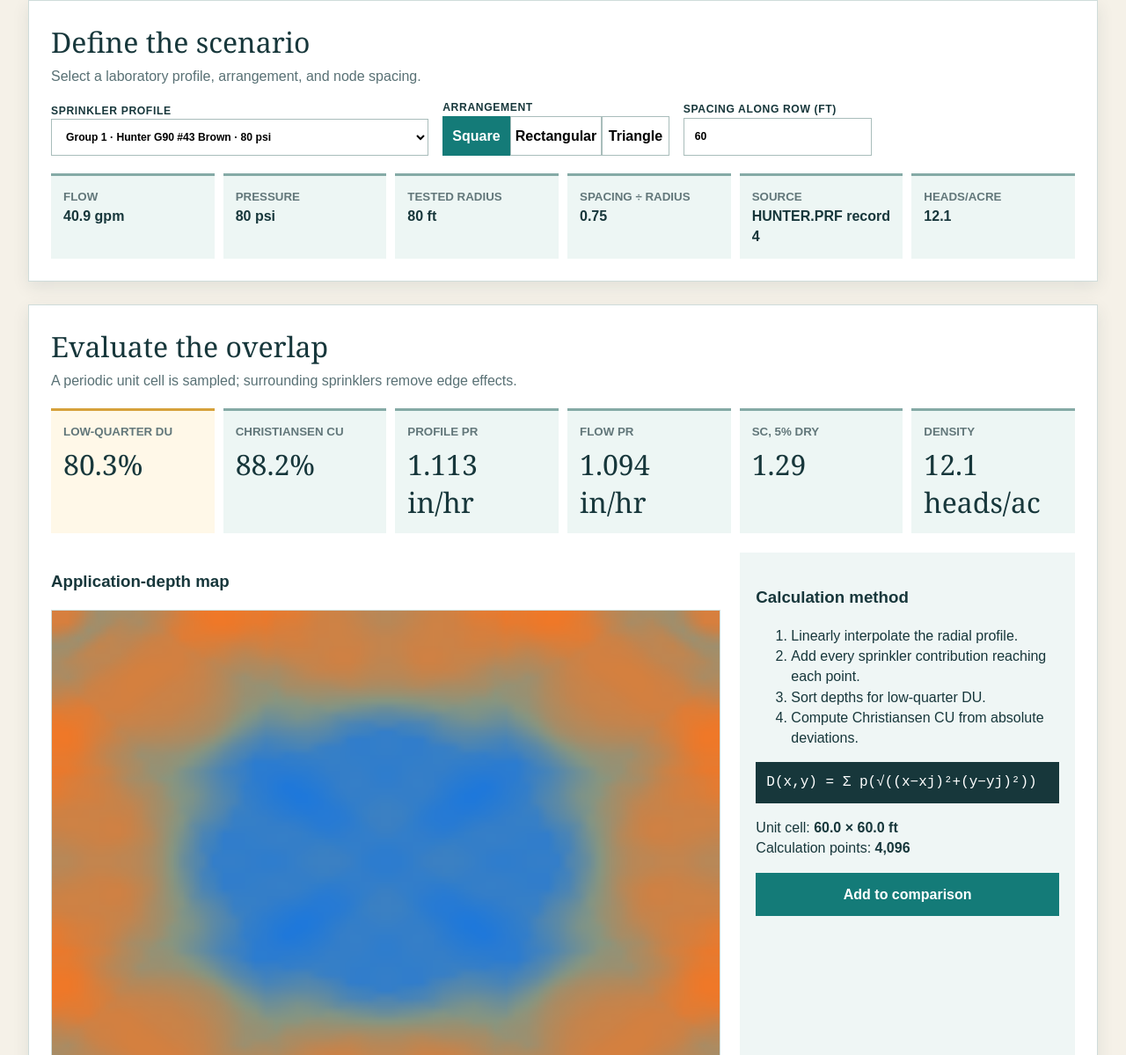
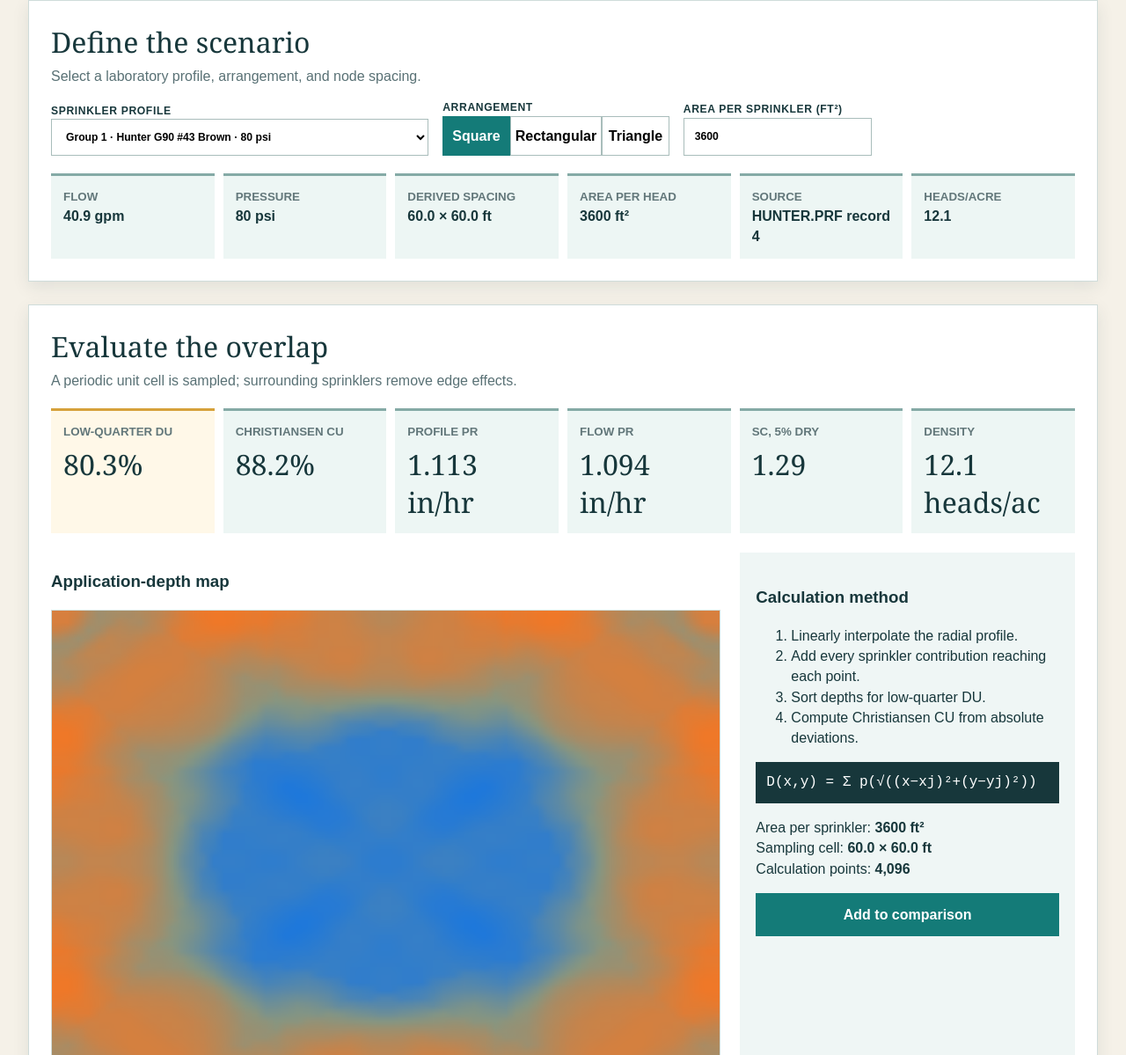
Before and after one commit to ellswort2-sketch/Sprinkler-Uniformity-Calculator, a plain HTML site: page index.html in a window 1280 px wide. Shown: the part 285-1484 px from the top of the page at 88% size. Drawn offline with Linux system fonts and the light colour scheme.

Commit message:
Update index.html

```diff
--- a/index.html
+++ b/index.html
@@ -34,8 +34,8 @@
     <div class="grid">
       <label>Sprinkler profile<select id="profile"></select></label>
       <div><label>Arrangement</label><div class="arrange"><button data-layout="square" class="active">Square</button><button data-layout="rect">Rectangular</button><button data-layout="triangle">Triangle</button></div></div>
-      <label>Spacing along row (ft)<input id="sx" type="number" min="10" max="200" step="1" value="60"></label>
-      <label id="syLabel">Spacing between rows (ft)<input id="sy" type="number" min="10" max="200" step="1" value="60"></label>
+      <label>Area per sprinkler (ft²)<input id="area" type="number" min="100" max="40000" step="100" value="3600"></label>
+      <label id="ratioLabel">Rectangular row/column ratio<input id="ratio" type="number" min=".25" max="4" step=".05" value="1.25"></label>
     </div>
     <div class="facts" id="facts"></div>
   </section>
@@ -73,11 +73,11 @@ const profiles=[
 {name:"Rain Bird 900E #52 Orange",group:4,pressure:80,flow:36.1,radius:72,source:"RAINBIRD.PRF record 6",v:[.37,.37,.31,.5,.44,.365,.29,.27,.27,.27,.28,.3,.325,.33,.33,.32,.31,.3,.3,.29,.27,.25,.24,.24,.22,.21,.2,.18,.16,.145,.13,.12,.105,.085,.06,.03,.01]}
 ];
 let layout="square", saved=[], current;
-const $=id=>document.getElementById(id), profile=$("profile"), sx=$("sx"), sy=$("sy");
+const $=id=>document.getElementById(id), profile=$("profile"), areaInput=$("area"), ratioInput=$("ratio");
 profiles.forEach((p,i)=>profile.add(new Option(`Group ${p.group} · ${p.name} · ${p.pressure} psi`,i)));
 document.querySelectorAll("[data-layout]").forEach(b=>b.onclick=()=>{layout=b.dataset.layout;document.querySelectorAll("[data-layout]").forEach(x=>x.classList.toggle("active",x===b));updateLayout();calculate()});
-[profile,sx,sy].forEach(e=>e.addEventListener("input",calculate));
-function updateLayout(){const tri=layout==="triangle",sq=layout==="square";$("syLabel").style.display=sq||tri?"none":"block";if(sq)sy.value=sx.value}
+[profile,areaInput,ratioInput].forEach(e=>e.addEventListener("input",calculate));
+function updateLayout(){$("ratioLabel").style.display=layout==="rect"?"block":"none"}
 function radial(p,r){if(r>p.radius)return 0;let q=r/2,i=Math.floor(q),t=q-i;if(i>=p.v.length-1)return p.v[p.v.length-1];return p.v[i]*(1-t)+p.v[i+1]*t}
 function heads(p,Sx,Sy){
   let out=[],n=Math.ceil(p.radius/Math.min(Sx,Sy))+2;
@@ -86,24 +86,29 @@ function heads(p,Sx,Sy){
   return out;
 }
 function calculate(){
-  const p=profiles[+profile.value],Sx=Math.max(10,+sx.value||60);if(layout==="square")sy.value=Sx;
-  const Sy=layout==="triangle"?Math.sqrt(3)*Sx:+sy.value||Sx,cellH=layout==="triangle"?Math.sqrt(3)*Sx:Sy, nx=64,ny=Math.max(48,Math.round(64*cellH/Sx)), hs=heads(p,Sx,Sy), vals=[];
+  const p=profiles[+profile.value],targetArea=Math.max(100,+areaInput.value||3600),ratio=Math.max(.25,+ratioInput.value||1.25);
+  let Sx,Sy,cellH;
+  if(layout==="triangle"){Sx=Math.sqrt(2*targetArea/Math.sqrt(3));Sy=Math.sqrt(3)*Sx/2;cellH=2*Sy}
+  else if(layout==="rect"){Sx=Math.sqrt(targetArea/ratio);Sy=targetArea/Sx;cellH=Sy}
+  else{Sx=Sy=Math.sqrt(targetArea);cellH=Sy}
+  const nx=64,ny=Math.max(48,Math.round(64*cellH/Sx)), hs=heads(p,Sx,Sy), vals=[];
   for(let y=0;y<ny;y++)for(let x=0;x<nx;x++){let px=(x+.5)/nx*Sx,py=(y+.5)/ny*cellH,d=0;for(const h of hs)d+=radial(p,Math.hypot(px-h[0],py-h[1]));vals.push(d)}
   const sorted=[...vals].sort((a,b)=>a-b),mean=vals.reduce((a,b)=>a+b,0)/vals.length,q=Math.floor(vals.length/4),lq=sorted.slice(0,q).reduce((a,b)=>a+b,0)/q;
-  const du=100*lq/mean,cu=100*(1-vals.reduce((a,b)=>a+Math.abs(b-mean),0)/(vals.length*mean)),area=layout==="triangle"?Sx*Sx*Math.sqrt(3)/2:Sx*Sy,flowPR=96.3*p.flow/area,min=sorted[0],max=sorted.at(-1),k=Math.max(1,Math.round(vals.length*.05)),dry=sorted.slice(0,k).reduce((a,b)=>a+b,0)/k,wet=sorted.slice(-k).reduce((a,b)=>a+b,0)/k,sc=mean/dry;
+  const du=100*lq/mean,cu=100*(1-vals.reduce((a,b)=>a+Math.abs(b-mean),0)/(vals.length*mean)),area=targetArea,flowPR=96.3*p.flow/area,min=sorted[0],max=sorted.at(-1),k=Math.max(1,Math.round(vals.length*.05)),dry=sorted.slice(0,k).reduce((a,b)=>a+b,0)/k,wet=sorted.slice(-k).reduce((a,b)=>a+b,0)/k,sc=mean/dry;
   current={p,layout,Sx,Sy,cellH,nx,ny,vals,mean,du,cu,flowPR,sc,min,max,dry,wet,area};
-  $("facts").innerHTML=[["Flow",p.flow+" gpm"],["Pressure",p.pressure+" psi"],["Tested radius",p.radius+" ft"],["Spacing ÷ radius",(Sx/p.radius).toFixed(2)],["Source",p.source],["Heads/acre",(43560/area).toFixed(1)]].map(x=>`<div class=fact><small>${x[0]}</small><strong>${x[1]}</strong></div>`).join("");
+  const spacing=layout==="triangle"?`${Sx.toFixed(1)} ft nodes`:layout==="rect"?`${Sx.toFixed(1)} × ${Sy.toFixed(1)} ft`:`${Sx.toFixed(1)} × ${Sy.toFixed(1)} ft`;
+  $("facts").innerHTML=[["Flow",p.flow+" gpm"],["Pressure",p.pressure+" psi"],["Derived spacing",spacing],["Area per head",area.toFixed(0)+" ft²"],["Source",p.source],["Heads/acre",(43560/area).toFixed(1)]].map(x=>`<div class=fact><small>${x[0]}</small><strong>${x[1]}</strong></div>`).join("");
   $("metrics").innerHTML=[["Low-quarter DU",du.toFixed(1)+"%"],["Christiansen CU",cu.toFixed(1)+"%"],["Profile PR",mean.toFixed(3)+" in/hr"],["Flow PR",flowPR.toFixed(3)+" in/hr"],["SC, 5% dry",sc.toFixed(2)],["Density",(43560/area).toFixed(1)+" heads/ac"]].map(x=>`<div class=metric><small>${x[0]}</small><b>${x[1]}</b></div>`).join("");
   $("legend").innerHTML=[["Minimum",min],["Driest 5%",dry],["Wettest 5%",wet],["Maximum",max]].map(x=>`<span>${x[0]}<b>${x[1].toFixed(3)} in/hr</b></span>`).join("");
-  $("detail").innerHTML=`Unit cell: <b>${Sx.toFixed(1)} × ${cellH.toFixed(1)} ft</b><br>Calculation points: <b>${vals.length.toLocaleString()}</b>`;
+  $("detail").innerHTML=`Area per sprinkler: <b>${area.toFixed(0)} ft²</b><br>Sampling cell: <b>${Sx.toFixed(1)} × ${cellH.toFixed(1)} ft</b><br>Calculation points: <b>${vals.length.toLocaleString()}</b>`;
   $("readings").textContent=p.v.map((v,i)=>`${String(i*2).padStart(3)} ft : ${v.toFixed(3)} in`).join("\n");draw();
 }
 function draw(){const c=$("map"),g=c.getContext("2d"),{vals,nx,ny,min,max}=current,img=g.createImageData(nx,ny);vals.forEach((v,i)=>{let t=(v-min)/(max-min||1),r=Math.round(30+210*t),b=Math.round(220-180*t),q=i*4;img.data[q]=r;img.data[q+1]=Math.round(150-60*Math.abs(t-.5));img.data[q+2]=b;img.data[q+3]=255});let off=document.createElement("canvas");off.width=nx;off.height=ny;off.getContext("2d").putImageData(img,0,0);g.imageSmoothingEnabled=true;g.drawImage(off,0,0,c.width,c.height)}
 function layoutName(){return layout==="triangle"?"Equilateral triangle":layout==="rect"?"Rectangular":"Square"}
 $("add").onclick=()=>{saved.push({...current,label:layoutName()});renderTable()};
-function renderTable(){if(!saved.length){$("comparison").innerHTML="<p>No saved scenarios yet.</p>";return}$("comparison").innerHTML=`<table><thead><tr><th>Sprinkler</th><th>Layout</th><th>Spacing</th><th>DUlq</th><th>CU</th><th>Profile PR</th><th>Flow PR</th><th>SC</th></tr></thead><tbody>${saved.map((s,i)=>`<tr><td>${s.p.name}</td><td>${s.label}</td><td>${s.Sx.toFixed(0)} × ${s.cellH.toFixed(0)} ft</td><td>${s.du.toFixed(1)}%</td><td>${s.cu.toFixed(1)}%</td><td>${s.mean.toFixed(3)}</td><td>${s.flowPR.toFixed(3)}</td><td>${s.sc.toFixed(2)}</td></tr>`).join("")}</tbody></table>`}
+function renderTable(){if(!saved.length){$("comparison").innerHTML="<p>No saved scenarios yet.</p>";return}$("comparison").innerHTML=`<table><thead><tr><th>Sprinkler</th><th>Layout</th><th>Area/head</th><th>Derived spacing</th><th>DUlq</th><th>CU</th><th>Profile PR</th><th>Flow PR</th><th>SC</th></tr></thead><tbody>${saved.map((s,i)=>`<tr><td>${s.p.name}</td><td>${s.label}</td><td>${s.area.toFixed(0)} ft²</td><td>${s.Sx.toFixed(1)} × ${s.Sy.toFixed(1)} ft</td><td>${s.du.toFixed(1)}%</td><td>${s.cu.toFixed(1)}%</td><td>${s.mean.toFixed(3)}</td><td>${s.flowPR.toFixed(3)}</td><td>${s.sc.toFixed(2)}</td></tr>`).join("")}</tbody></table>`}
 function download(name,text,type){let a=document.createElement("a");a.href=URL.createObjectURL(new Blob([text],{type}));a.download=name;a.click();setTimeout(()=>URL.revokeObjectURL(a.href),1000)}
-$("csv").onclick=()=>download("sprinkler-comparison.csv","Sprinkler,Layout,Spacing,DUlq,CU,Profile PR,Flow PR,SC\n"+saved.map(s=>`"${s.p.name}","${s.label}","${s.Sx} x ${s.cellH.toFixed(1)}",${s.du.toFixed(1)},${s.cu.toFixed(1)},${s.mean.toFixed(3)},${s.flowPR.toFixed(3)},${s.sc.toFixed(2)}`).join("\n"),"text/csv");
+$("csv").onclick=()=>download("sprinkler-comparison.csv","Sprinkler,Layout,Area per head,Derived spacing,DUlq,CU,Profile PR,Flow PR,SC\n"+saved.map(s=>`"${s.p.name}","${s.label}",${s.area.toFixed(0)},"${s.Sx.toFixed(1)} x ${s.Sy.toFixed(1)}",${s.du.toFixed(1)},${s.cu.toFixed(1)},${s.mean.toFixed(3)},${s.flowPR.toFixed(3)},${s.sc.toFixed(2)}`).join("\n"),"text/csv");
 $("json").onclick=()=>download("sprinkler-profiles.json",JSON.stringify({radial_function:"piecewise linear at 2-ft increments; zero beyond tested radius",units:{distance:"ft",depth:"in per 60-min test"},profiles},null,2),"application/json");
 $("clear").onclick=()=>{saved=[];renderTable()};updateLayout();calculate();
 </script>
```
